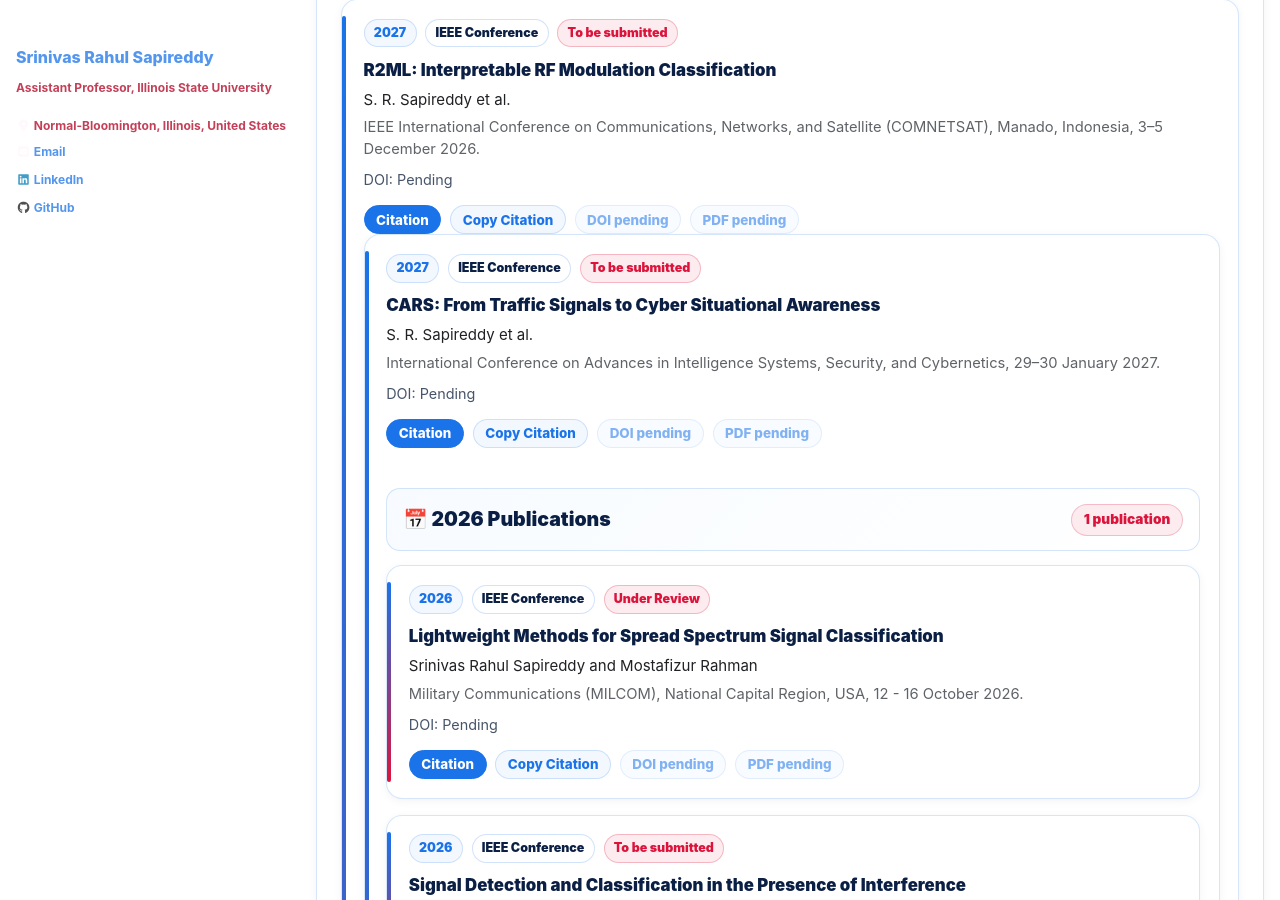
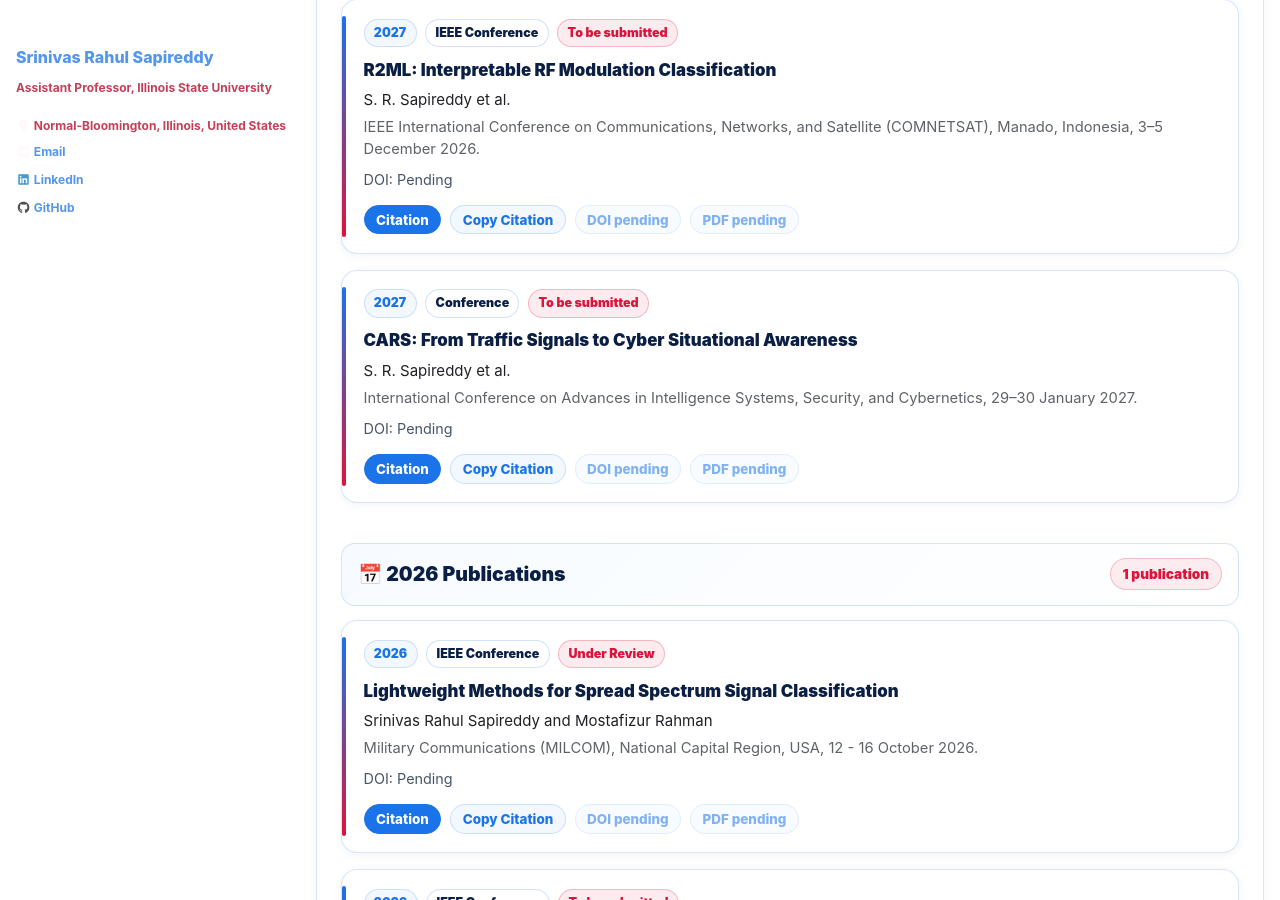
Before and after one commit to srsapireddy/srsapireddy.github.io, a Jekyll site: the page built from _pages/publications.md, in a window 1280 px wide and 900 px high, scrolled down 1507 px. Built offline with Jekyll 4.4.1, drawn with Linux system fonts in a browser that asks for light colours; cached includes are drawn as plain includes; nearby versions of some CDN libraries.

Commit message:
Update publications.md

```diff
--- a/_pages/publications.md
+++ b/_pages/publications.md
@@ -824,14 +824,14 @@
       <button class="tab-button" onclick="filterPublications(event, 'earlier')">Earlier Work</button>
     </div>
 
-      <div class="year-section" data-year-section="2026">
-       <div class="year-header">
-         <div class="year-title">📅 2027 Publications</div>
-         <div class="year-pill">To be submitted publications</div>
-      </div>
+      <div class="year-section" data-year-section="2027">
+    <div class="year-header">
+      <div class="year-title">📅 2027 Publications</div>
+      <div class="year-pill">To be submitted publications</div>
+    </div>
 
-      <div class="publication-card" data-type="conference">
-        <div class="pub-top">
+    <div class="publication-card" data-type="conference">
+      <div class="pub-top">
         <span class="pub-year">2027</span>
         <span class="pub-type">IEEE Conference</span>
         <span class="pub-award">To be submitted</span>
@@ -863,42 +863,47 @@
       <div id="cite-2026-comnetsat-r2ml" class="citation-box">
         S. R. Sapireddy et al., "R2ML: Interpretable RF Modulation Classification," IEEE International Conference on Communications, Networks, and Satellite (COMNETSAT), Manado, Indonesia, 2026.
       </div>
+    </div>
 
-    <!-- R2ML: Interpretable Machine Learning for R-Value-Based RF Modulation Classification -->
+    <!-- Full title: R2ML: Interpretable Machine Learning for R-Value-Based RF Modulation Classification -->
 
-      <div class="publication-card" data-type="conference">
-        <div class="pub-top">
+    <div class="publication-card" data-type="conference">
+      <div class="pub-top">
         <span class="pub-year">2027</span>
-        <span class="pub-type">IEEE Conference</span>
+        <span class="pub-type">Conference</span>
         <span class="pub-award">To be submitted</span>
       </div>
 
-    <div class="pub-title">
-      CARS: From Traffic Signals to Cyber Situational Awareness
+      <div class="pub-title">
+        CARS: From Traffic Signals to Cyber Situational Awareness
+      </div>
+
+      <div class="pub-authors">
+        S. R. Sapireddy et al.
+      </div>
+
+      <div class="pub-venue">
+        International Conference on Advances in Intelligence Systems, Security, and Cybernetics, 29–30 January 2027.
+      </div>
+
+      <div class="pub-note">
+        DOI: Pending
+      </div>
+
+      <div class="pub-links">
+        <button class="pub-button primary" onclick="toggleCitation('cite-2027-aissc-cars')">Citation</button>
+        <button class="pub-button" onclick="copyCitation('cite-2027-aissc-cars')">Copy Citation</button>
+        <a class="pub-link disabled" href="#" onclick="return false;">DOI pending</a>
+        <a class="pub-link disabled" href="#" onclick="return false;">PDF pending</a>
+      </div>
+
+      <div id="cite-2027-aissc-cars" class="citation-box">
+        S. R. Sapireddy et al., "CARS: From Traffic Signals to Cyber Situational Awareness," International Conference on Advances in Intelligence Systems, Security, and Cybernetics, 2027.
+      </div>
     </div>
 
-    <div class="pub-authors">
-      S. R. Sapireddy et al.
-    </div>
-
-    <div class="pub-venue">
-      International Conference on Advances in Intelligence Systems, Security, and Cybernetics, 29–30 January 2027.
-    </div>
-
-    <div class="pub-note">
-      DOI: Pending
-    </div>
-
-    <div class="pub-links">
-      <button class="pub-button primary" onclick="toggleCitation('cite-2027-aissc-cars')">Citation</button>
-      <button class="pub-button" onclick="copyCitation('cite-2027-aissc-cars')">Copy Citation</button>
-      <a class="pub-link disabled" href="#" onclick="return false;">DOI pending</a>
-      <a class="pub-link disabled" href="#" onclick="return false;">PDF pending</a>
-    </div>
-
-    <div id="cite-2027-aissc-cars" class="citation-box">
-      S. R. Sapireddy et al., "CARS: From Traffic Signals to Cyber Situational Awareness," International Conference on Advances in Intelligence Systems, Security, and Cybernetics, 2027.
-    </div>
+    <!-- Full title: CARS: From Traffic Signals to Cyber Situational Awareness -->
+  </div>
 
 
 
```
